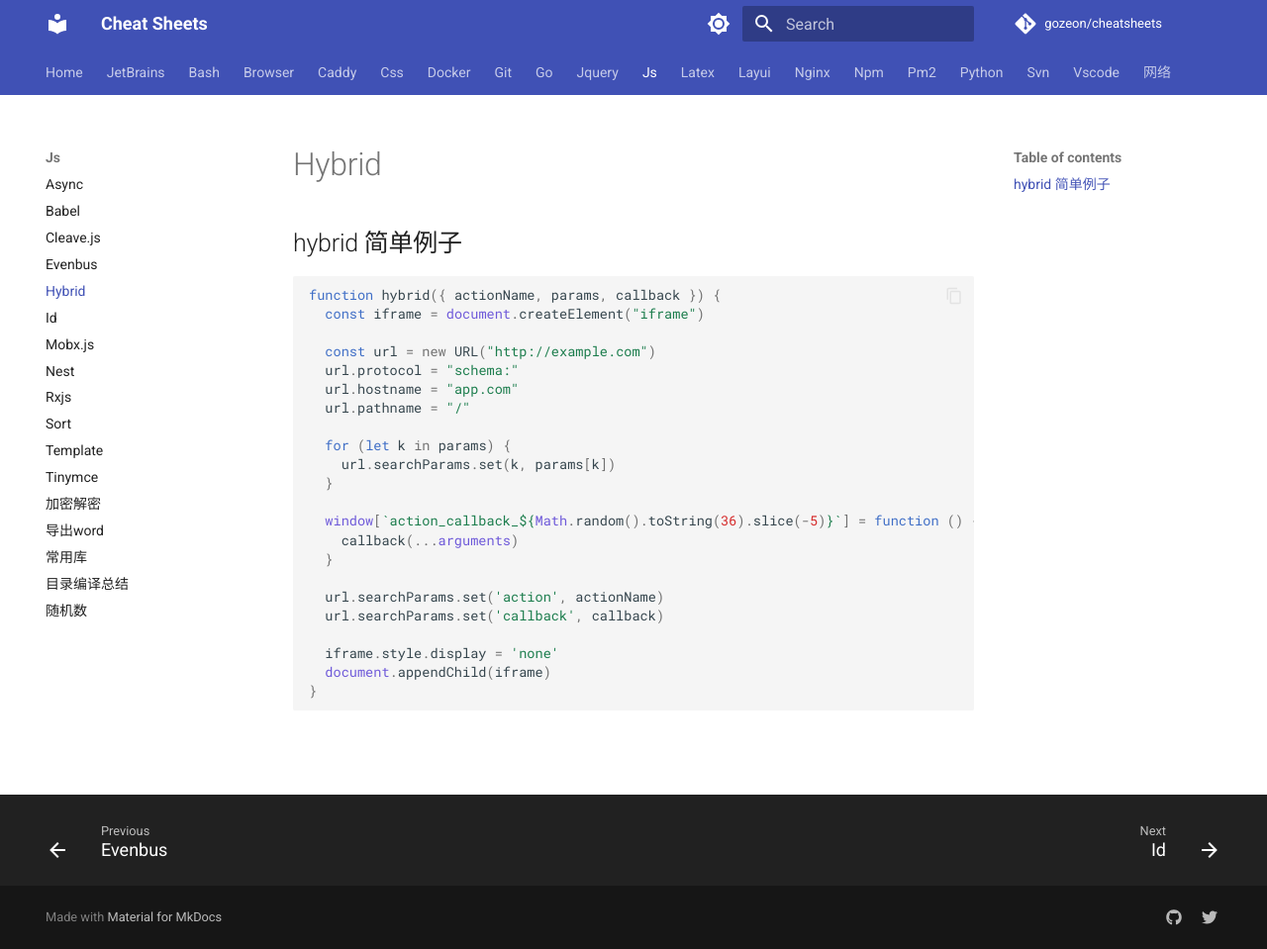
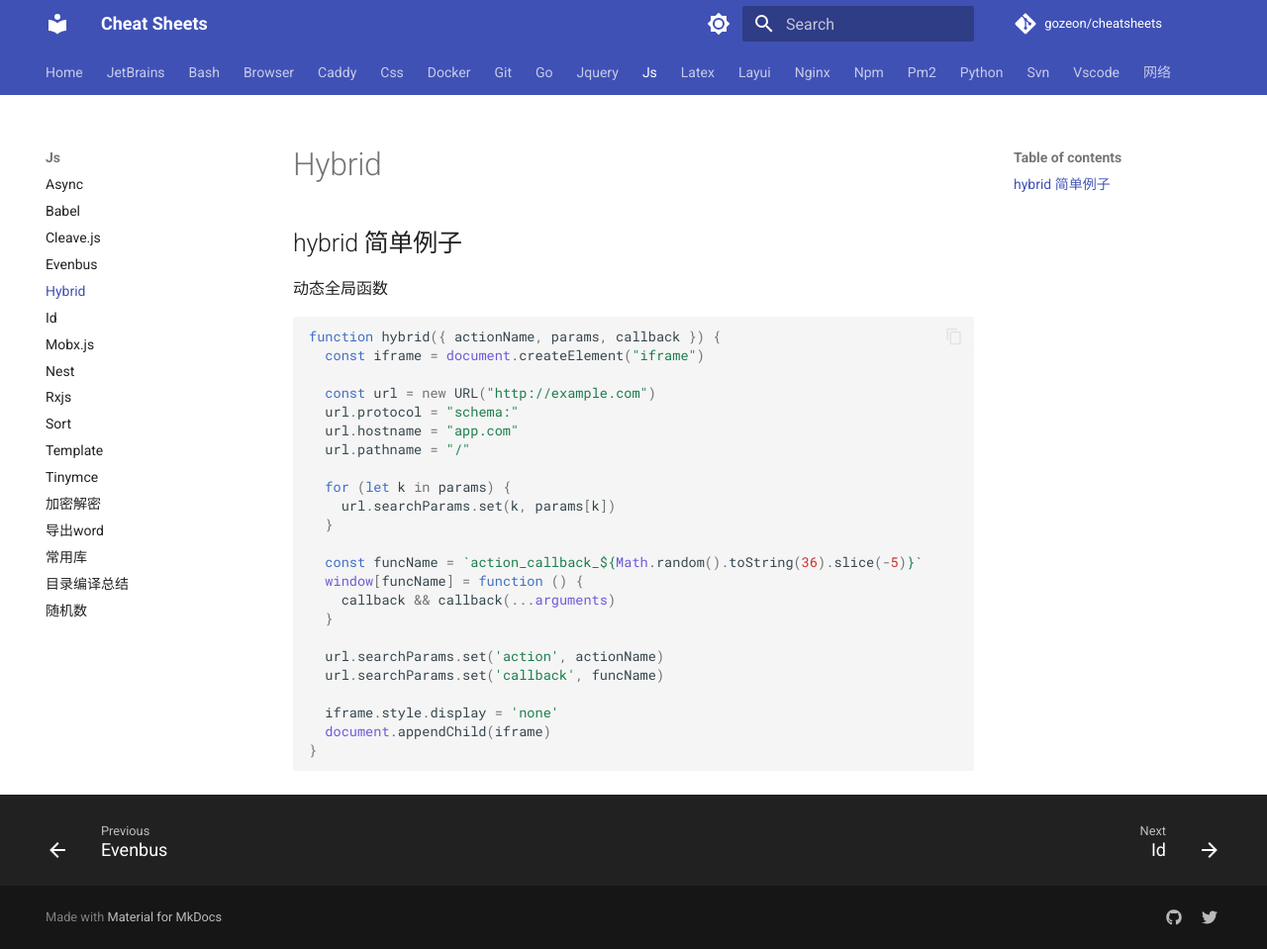
Before and after one commit to gozeon/cheatsheets, an MkDocs documentation site: the page built from docs/js/hybrid.md, in a window 1280 px wide and 959 px high. Shown: the whole window at 99% size. Built offline with MkDocs 1.6.1 and Material for MkDocs 9.7.7, drawn with Linux system fonts in a browser that asks for light colours; comment, search, counter and statistics services are not loaded.

Commit message:
Update hybrid.md

````diff
--- a/docs/js/hybrid.md
+++ b/docs/js/hybrid.md
@@ -1,5 +1,6 @@
 ## hybrid 简单例子
 
+动态全局函数
 
 ```js
 function hybrid({ actionName, params, callback }) {
@@ -14,15 +15,15 @@ function hybrid({ actionName, params, callback }) {
     url.searchParams.set(k, params[k])
   }
 
-  window[`action_callback_${Math.random().toString(36).slice(-5)}`] = function () {
-    callback(...arguments)
+  const funcName = `action_callback_${Math.random().toString(36).slice(-5)}`
+  window[funcName] = function () {
+    callback && callback(...arguments)
   }
 
   url.searchParams.set('action', actionName)
-  url.searchParams.set('callback', callback)
+  url.searchParams.set('callback', funcName)
 
   iframe.style.display = 'none'
   document.appendChild(iframe)
 }
-
 ```
````
